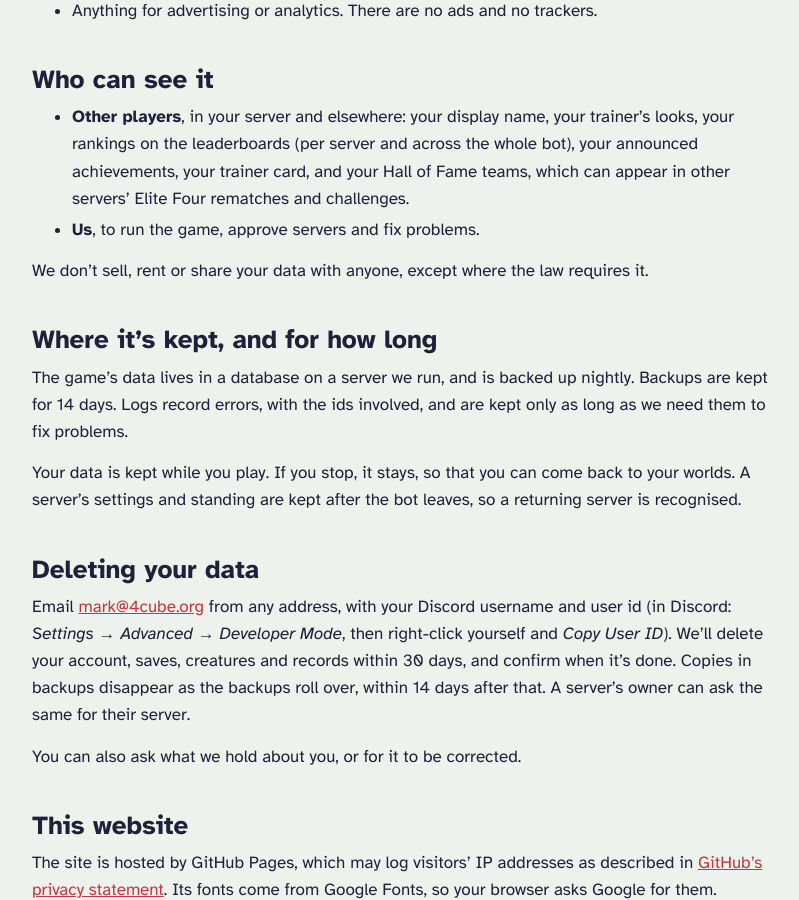
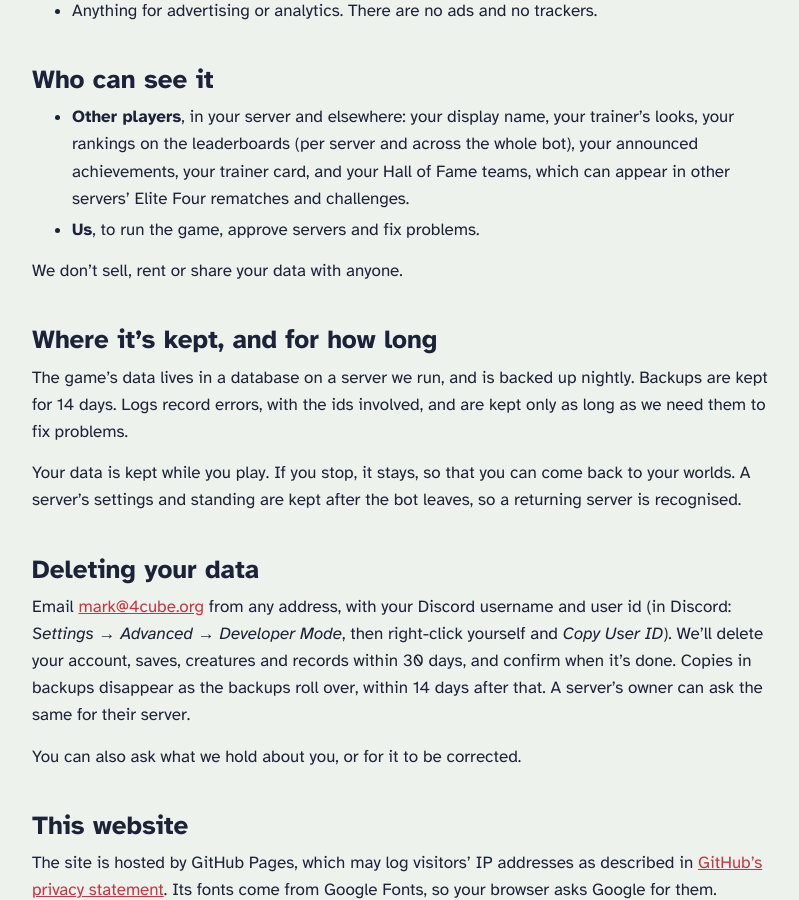
Before and after one commit to Four-Cube-Games/super-adventure, a Jekyll site: the page built from privacy.md, in a window 1280 px wide and 900 px high, scrolled down 1360 px. Shown: the whole window, without its empty margins (233-1032 px from the left). Built offline with Jekyll 4.4.1, drawn with Linux system fonts in a browser that asks for light colours.

Commit message:
Drop the legal exception from who we share with

```diff
--- a/privacy.md
+++ b/privacy.md
@@ -51,7 +51,7 @@ We also keep a weekly count of servers and players, to see how the game is doing
   rematches and challenges.
 - **Us**, to run the game, approve servers and fix problems.
 
-We don't sell, rent or share your data with anyone, except where the law requires it.
+We don't sell, rent or share your data with anyone.
 
 ## Where it's kept, and for how long
 
```
